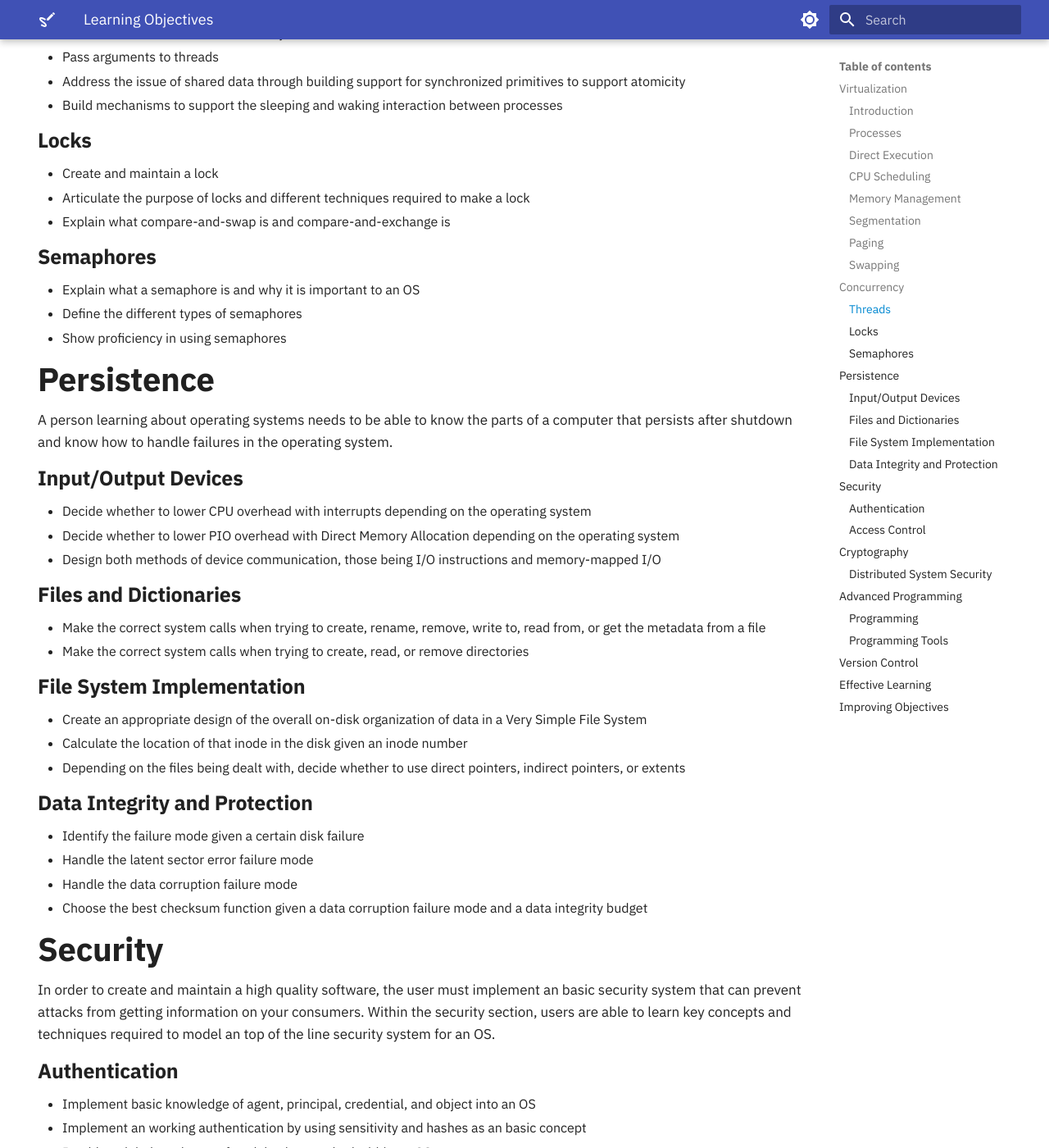
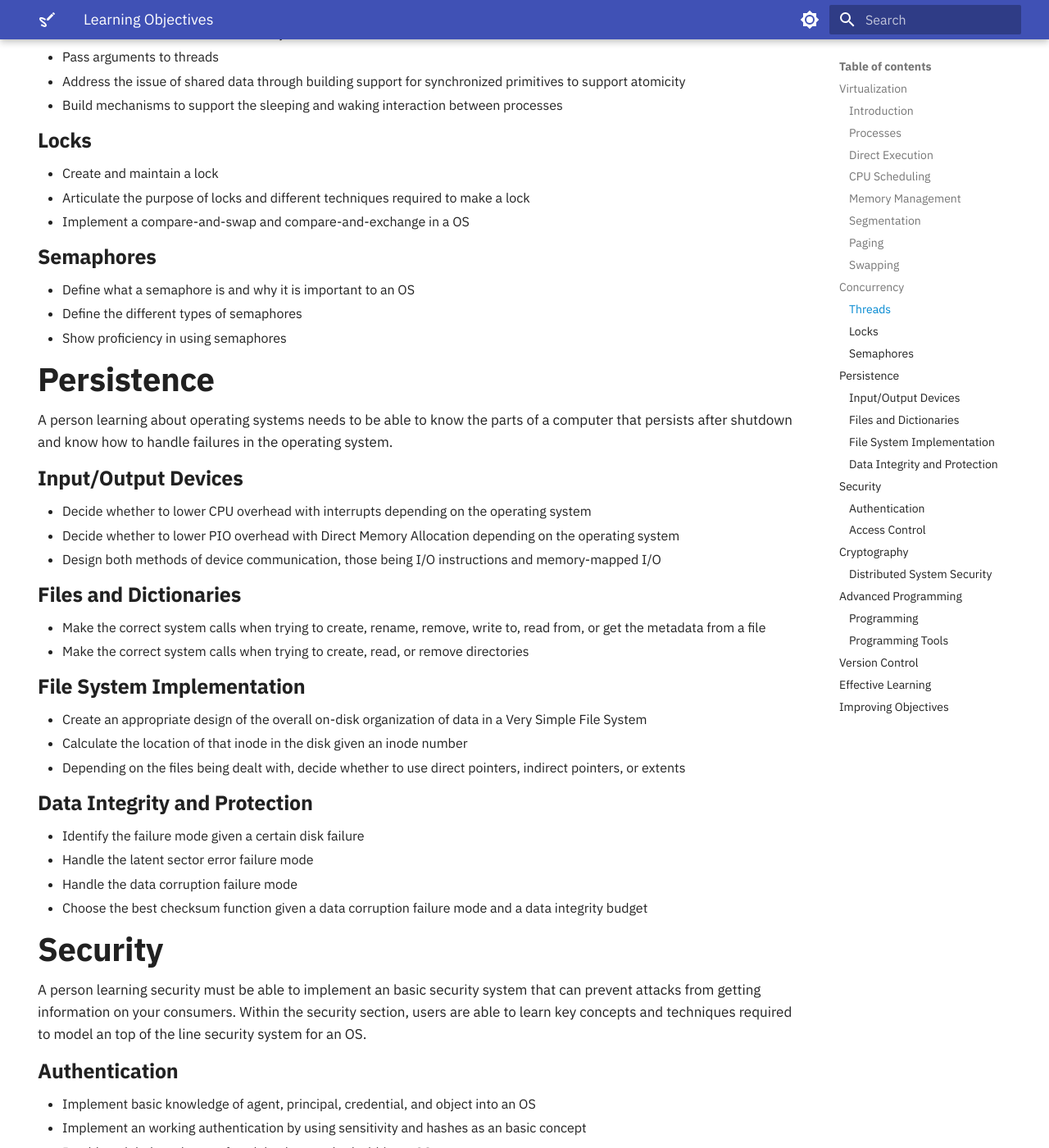
Before and after one commit to OS-Sketch/www.os-sketch.com, an MkDocs documentation site: the page built from docs/operating-systems/learning-objectives.md, in a window 1280 px wide and 1400 px high, scrolled down 1934 px. Shown: the whole window at 82% size. Built offline with MkDocs 1.6.1 and Material for MkDocs 9.7.7, drawn with Linux system fonts in a browser that asks for light colours.

Commit message:
fix:changing some info

```diff
--- a/docs/operating-systems/learning-objectives.md
+++ b/docs/operating-systems/learning-objectives.md
@@ -99,11 +99,11 @@ multiple processes can be run at the same time
 
 - Create and maintain a lock
 - Articulate the purpose of locks and different techniques required to make a lock
-- Explain what compare-and-swap is and compare-and-exchange is
+- Implement a compare-and-swap and compare-and-exchange in a OS
 
 ### Semaphores
 
-- Explain what a semaphore is and why it is important to an OS
+- Define what a semaphore is and why it is important to an OS
 - Define the different types of semaphores
 - Show proficiency in using semaphores
 
@@ -137,7 +137,7 @@ A person learning about operating systems needs to be able to know the parts of
 
 ## Security
 
-In order to create and maintain a high quality software, the user must implement an basic security system that can prevent attacks from getting information on your consumers. Within the security section, users are able to learn key concepts and techniques required to model an top of the line security system for an OS.
+A person learning security must be able to implement an basic security system that can prevent attacks from getting information on your consumers. Within the security section, users are able to learn key concepts and techniques required to model an top of the line security system for an OS.
 
 ### Authentication
 
```
